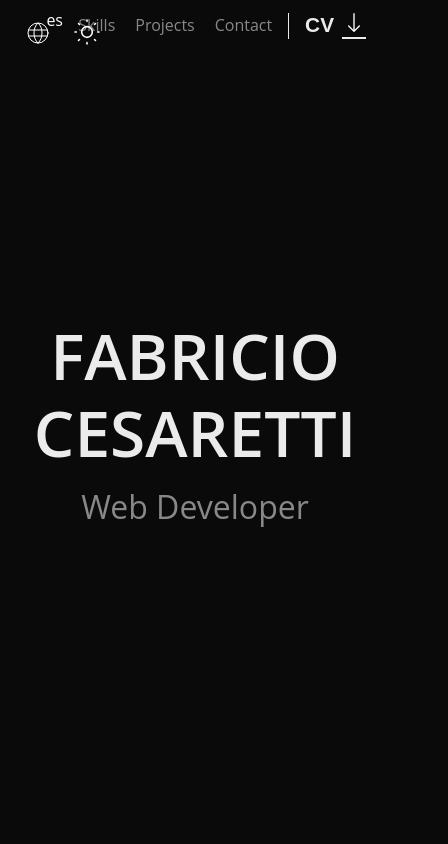
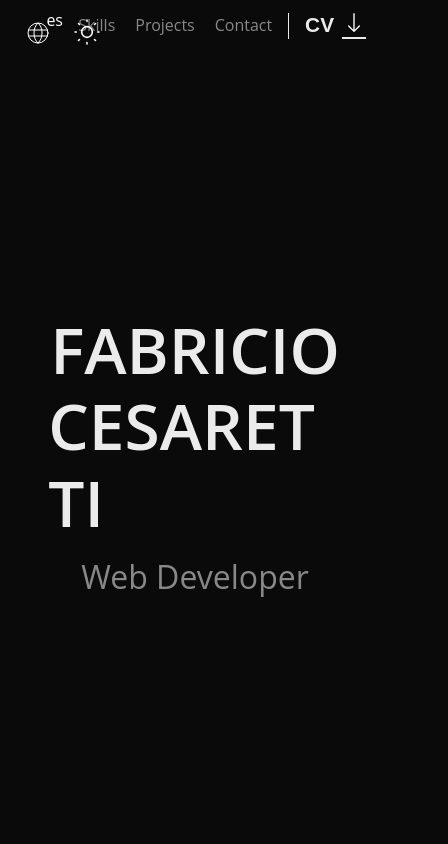
Before and after one commit to fcgd/portfolio-v2, a React (Vite) app: page / in a window 390 px wide. Shown: the top 844 px of the page, 448 px wide, since content can reach past the window. Built offline with nearby package versions, Linux system fonts and the light colour scheme; some icons are missing; the HTML template or start-up script is replaced by a standard one.

Commit message:
fix margin mobile

```diff
--- a/src/App.css
+++ b/src/App.css
@@ -59,3 +59,9 @@ body {
 body[data-theme='dark'] .lang-toggler {
 	filter: invert(100%);
 }
+
+@media screen and (max-width: 768px) {
+	.App {
+		margin: 2rem;
+	}
+}
--- a/src/styles/Card.css
+++ b/src/styles/Card.css
@@ -2,7 +2,7 @@
 	display: flex;
 	flex-direction: column;
 	align-items: center;
-	width: 400px;
+	width: clamp(300px, 400px, 500px);
 	min-height: 550px;
 	font-family: var(--font-montserrat);
 	text-align: center;
```
